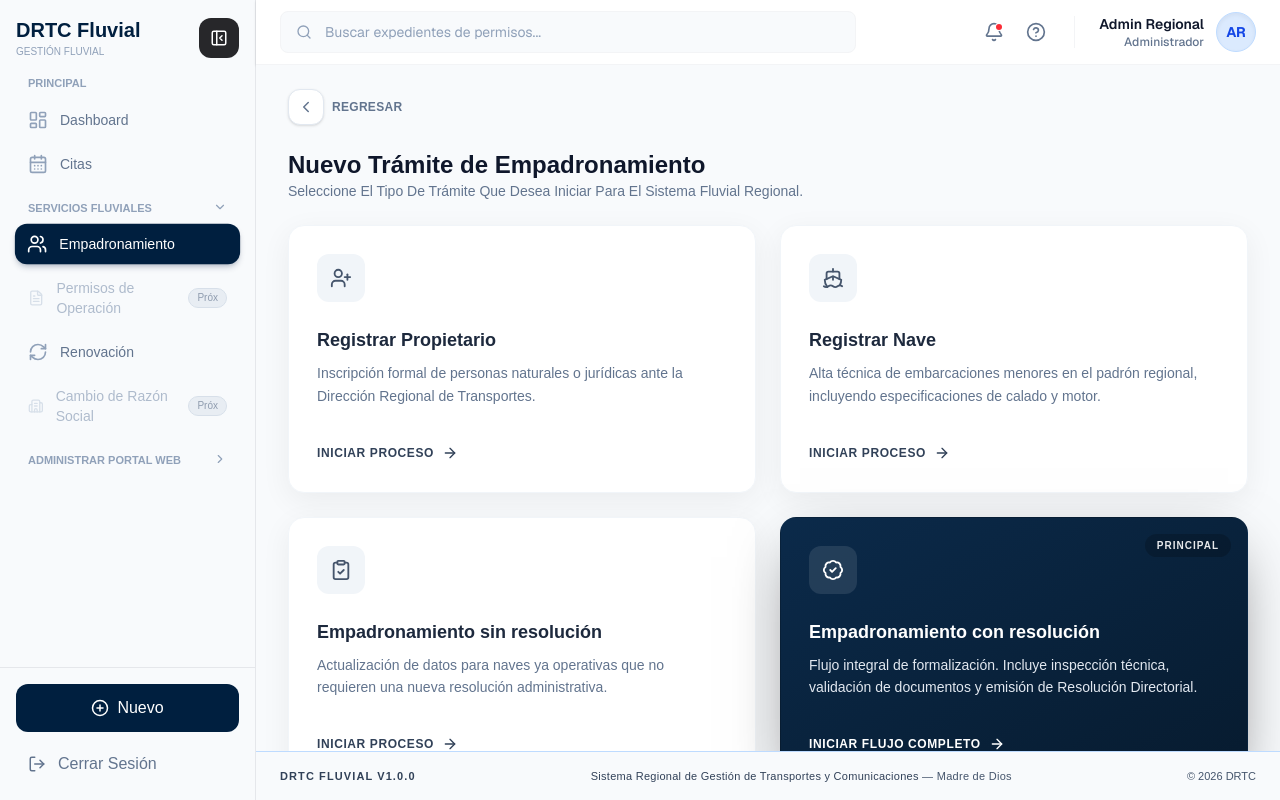
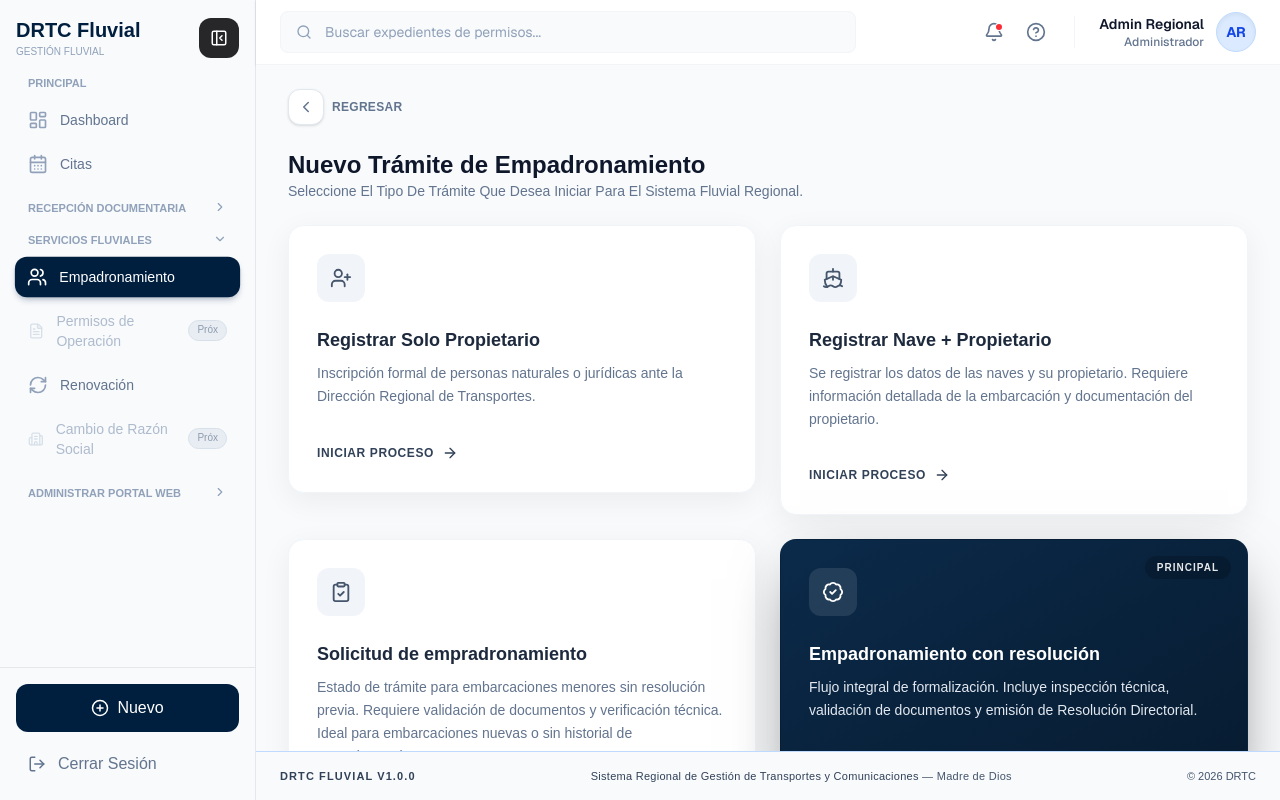
Before and after one commit to Bran258/drtc-fluvial-admin, a Next.js app: page /fluvial/tramites/empadronamiento/opciones in a window 1280 px wide. Built offline with nearby package versions, Linux system fonts and the light colour scheme.

Commit message:
Correccion de de titulos y preparacion para el tema de recepcion

```diff
--- a/features/fluvial/tramites/empadronamiento/opciones/constants/procedures.ts
+++ b/features/fluvial/tramites/empadronamiento/opciones/constants/procedures.ts
@@ -2,7 +2,7 @@ import { ProcedureItem } from "./types-procedures";
 
 export const PROCEDURES: ProcedureItem[] = [
   {
-        title: "Registrar Propietario",
+    title: "Registrar Solo Propietario",
     description:
       "Inscripción formal de personas naturales o jurídicas ante la Dirección Regional de Transportes.",
     icon: "user-plus",
@@ -11,18 +11,18 @@ export const PROCEDURES: ProcedureItem[] = [
     variant: "default",
   },
   {
-        title: "Registrar Nave",
+    title: "Registrar Nave + Propietario",
     description:
-            "Alta técnica de embarcaciones menores en el padrón regional, incluyendo especificaciones de calado y motor.",
+      "Se registrar los datos de las naves y su propietario. Requiere información detallada de la embarcación y documentación del propietario.",
     icon: "ship",
     buttonText: "INICIAR PROCESO",
     href: "/fluvial/nave",
     variant: "default",
   },
   {
-        title: "Empadronamiento sin resolución",
+    title: "Solicitud de empradronamiento",
     description:
-            "Actualización de datos para naves ya operativas que no requieren una nueva resolución administrativa.",
+      "Estado de trámite para embarcaciones menores sin resolución previa. Requiere validación de documentos y verificación técnica. Ideal para embarcaciones nuevas o sin historial de empadronamiento.",
     icon: "clipboard-check",
     buttonText: "INICIAR PROCESO",
     href: "/fluvial/tramites/empadronamiento/opciones/formulario/sin-resolucion",
@@ -38,4 +38,14 @@ export const PROCEDURES: ProcedureItem[] = [
     variant: "primary",
     isMain: true,
   },
+
+  {
+    title: "Generar Constancia de empadronamiento",
+    description:
+      "Emisión de constancia para embarcaciones menores ya empadronadas. Requiere número de matrícula y verificación de datos en el padrón regional.",
+    icon: "badge-check",
+    buttonText: "GENERAR CONSTANCIA",
+    href: "/fluvial/tramites/empadronamiento/opciones/formulario/con-resolucion",
+    variant: "default",
+  },
 ];
--- a/shared/components/Sidebar.tsx
+++ b/shared/components/Sidebar.tsx
@@ -67,6 +67,29 @@ const Sidebar = () => {
           icon: CalendarDays,
           href: "/fluvial/citas/agenda",
           base: "/fluvial/citas",
+        },
+      ],
+    },
+    {
+      section: "RECEPCIÓN DOCUMENTARIA",
+      items: [
+        {
+          name: "Recepción de documentos",
+          icon: Users,
+          href: "/fluvial/recepcion",
+          base: "/fluvial/recepcion",
+        },
+        {
+          name: "Bandeja de revisión",
+          icon: FileText,
+          href: "/fluvial/recepcion/revision",
+          base: "/fluvial/recepcion",
+        },
+        {
+          name: "Observados y Rechazados",
+          icon: RefreshCw,
+          href: "/fluvial/recepcion/observados",
+          base: "/fluvial/recepcion",
         },
       ],
     },
@@ -240,8 +263,8 @@ const Sidebar = () => {
                             if (isDisabled) e.preventDefault();
                           }}
                           className={`flex items-center ${collapsed
-                              ? "justify-center w-12 h-12 p-0"
-                              : "justify-start gap-3 px-3 w-full"
+                            ? "justify-center w-12 h-12 p-0"
+                            : "justify-start gap-3 px-3 w-full"
                             } py-2.5 rounded-xl text-sm transition-all ${isDisabled
                               ? "text-slate-400 cursor-not-allowed opacity-70"
                               : active
```
Lines whose indentation alone changed are shown as unchanged.
